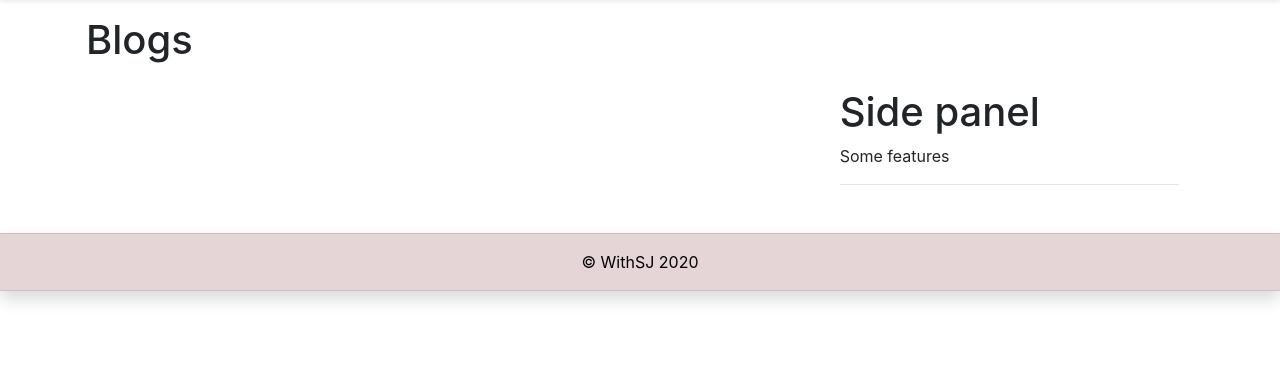
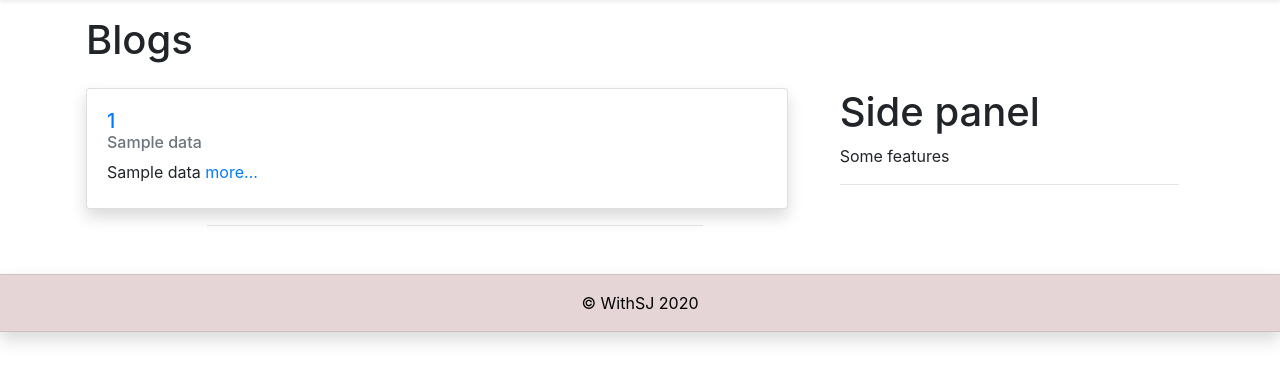
Before and after one commit to WithSJ/withsj-web, a Flask app: template templates/blogs.html in a window 1280 px wide. Shown: the part 56-439 px from the top of the page. Run offline with Flask 2, Linux system fonts and the light colour scheme; the template is opened without the code that fills it: most values are stand-ins (such as "Sample title", 1, 10 or a date in 2020); some libraries are stand-ins or nearby versions.

Commit message:
blogs page update and cconnect to database

```diff
--- a/main.py
+++ b/main.py
@@ -1,5 +1,5 @@
 from flask import Flask,render_template,url_for
-
+from web_database.get_posts import Get_Blogs,Get_Portfolio
 app = Flask(__name__)
 
 @app.route("/")
@@ -9,11 +9,13 @@ def home():
 
 @app.route("/blogs")
 def blogs():
-    return render_template('blogcard.html')
+    data_list = Get_Blogs().data()
+    return render_template('blogs.html',data_list=data_list)
 
 @app.route("/portfolio")
 def portfolio():
-    return render_template('portfolio.html')
+    data_list = Get_Portfolio().data()
+    return render_template('portfolio.html',data_list=data_list)
 
 @app.route("/about")
 def about():
--- a/templates/blogs.html
+++ b/templates/blogs.html
@@ -4,10 +4,31 @@
     <div class="container ">
         <div class="row">
             <div class="col-sm col-md col-lg-8 " >
-                {%block blogcard%}
-                {%endblock blogcard%}
+                {%for data in data_list %}
+                    <div class="row">
+                            <div class="card shadow" style="width: 95%;">
+                                <div class="card-body">
+                                    <a href="/blogs/uniquelink"><h5 class="card-title mb-0">{{data[0]}}</h5></a>
+
+                                    <h6 class=" mb-2 text-muted">{{data[1]}}</h6>
+
+                                    <p class="card-text mb-1">
+                                        {{data[2]}}
+                                        <a href="#" class="card-link">more...</a>
+                                    </p>
+
+                                </div>
+                            </div>
+
+                    <!-- end row -->
+                    </div>
+
+                    <hr style="width: 70%;">
+
+                {%endfor%}
 
             </div>
+
             <div class="col-sm col-md col-lg-4" >
                 <h1>Side panel</h1>
                 <p>Some features</p>
```
Also changed, not shown: templates/blogcard.html (deleted, +0 -29 lines).
